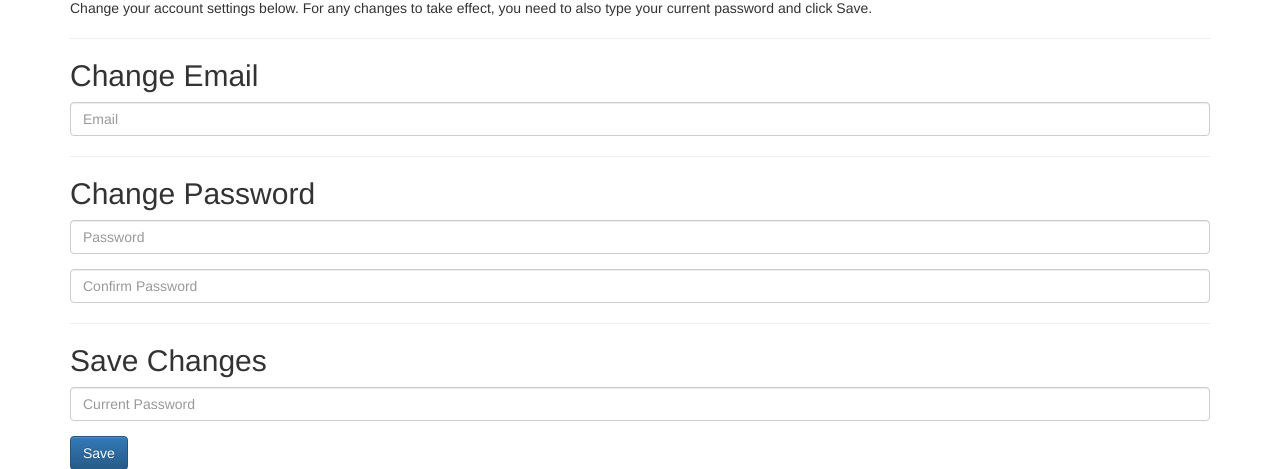
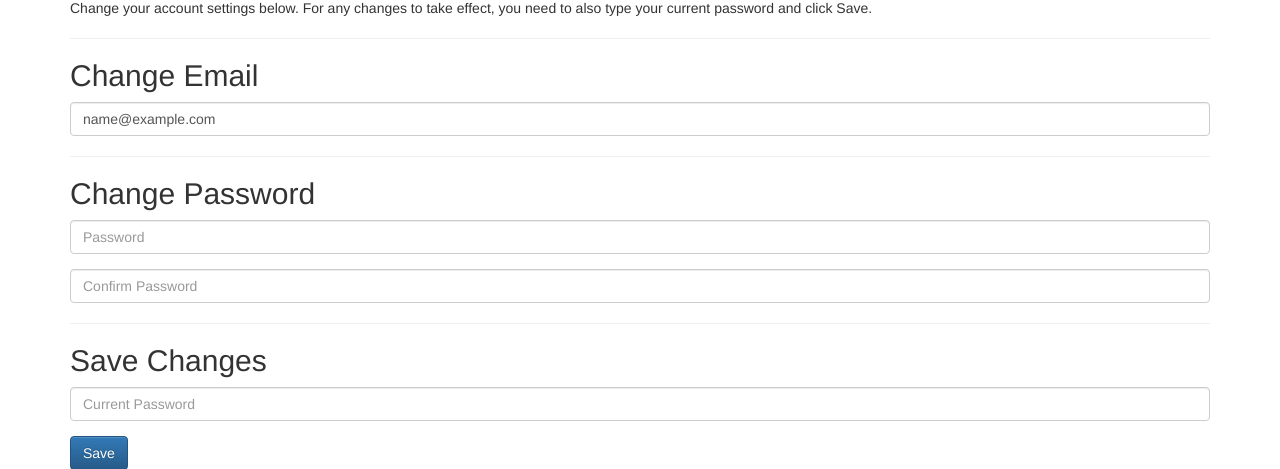
Before and after one commit to masonsbro/musicgen, a Django app: template template/account.html in a window 1280 px wide. Shown: the part 287-756 px from the top of the page. Run offline with Django 3.2, Linux system fonts and the light colour scheme; the template is opened without the code that fills it: most values are stand-ins (such as "Sample title", 1, 10 or a date in 2020); some libraries are stand-ins or nearby versions.

Commit message:
autofill current email in account pg

```diff
--- a/template/account.html
+++ b/template/account.html
@@ -13,7 +13,7 @@
 			{% csrf_token %}
 			<h2>Change Email</h2>
 			<div class="form-group">
-				<input type="text" placeholder="Email" class="form-control" name="email">
+				<input type="text" placeholder="Email" class="form-control" name="email" value="{{ email }}">
 			</div>
 			<hr>
 			<h2>Change Password</h2>
```
